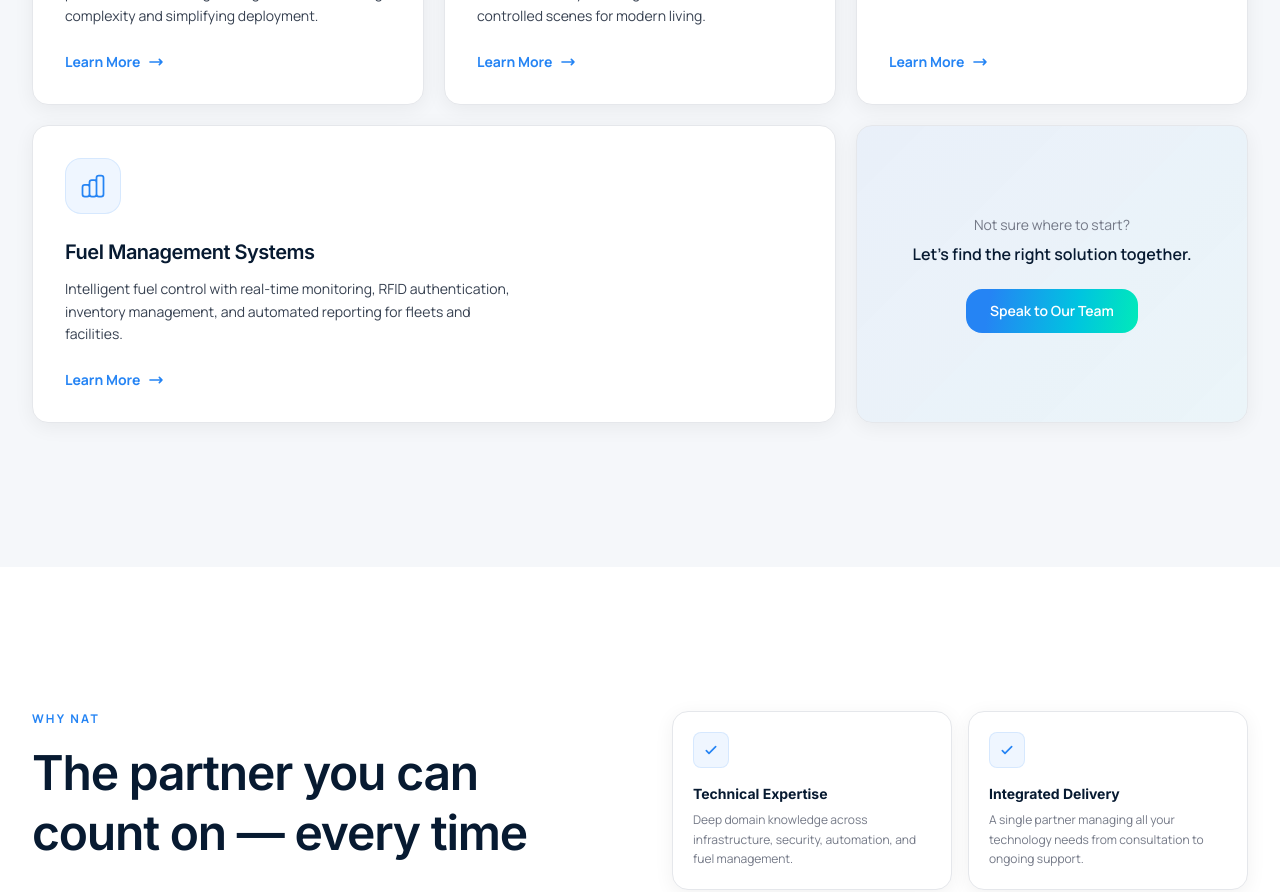
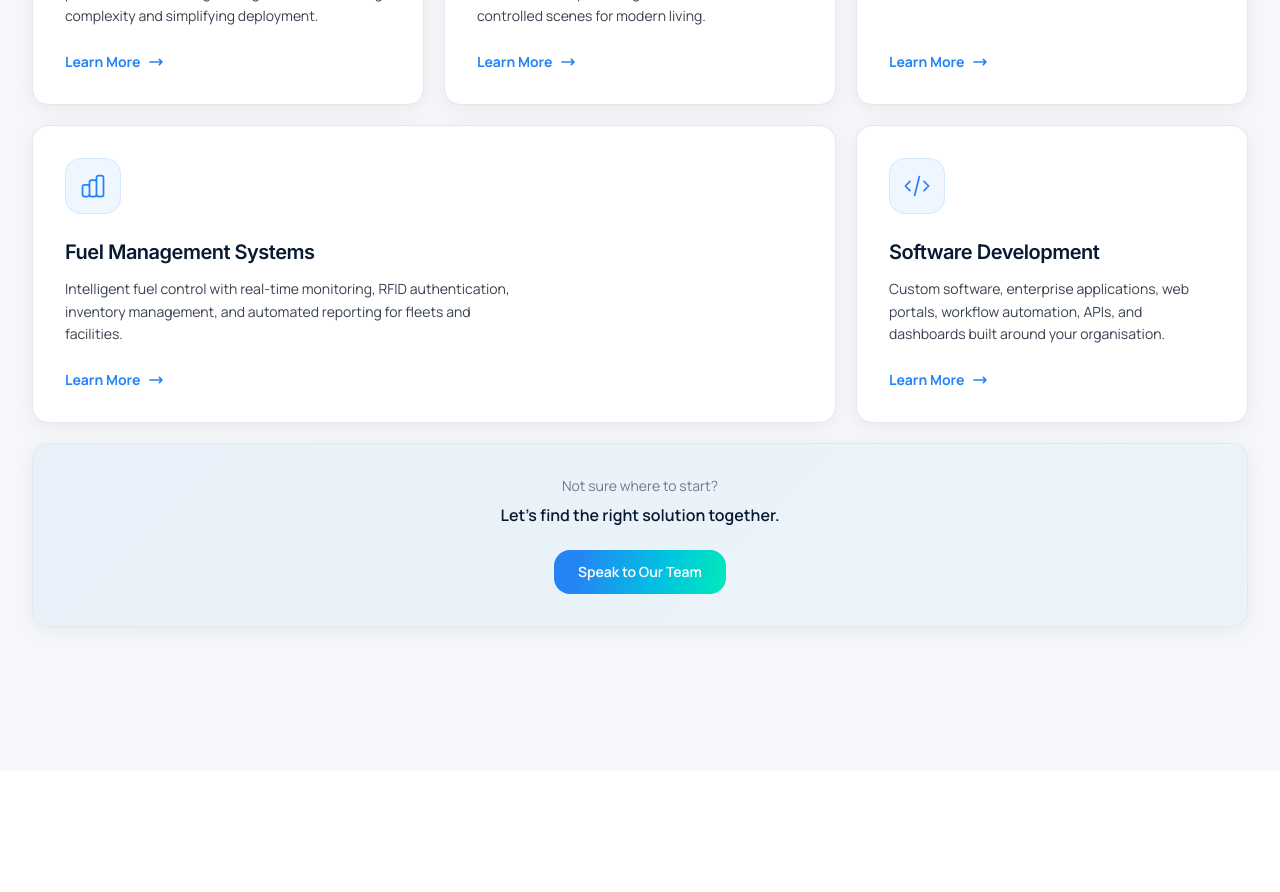
Before and after one commit to solomonlior7-ctrl/nat-website, a Next.js app: page / in a window 1280 px wide. Shown: the part 1980-2872 px from the top of the page. Built offline with nearby package versions, Linux system fonts and the light colour scheme; no server answers; the database is empty.

Commit message:
Add Software Development card to homepage bento grid

```diff
--- a/src/app/page.tsx
+++ b/src/app/page.tsx
@@ -276,9 +276,34 @@ export default async function HomePage() {
               </div>
             </Link>
 
+            {/* Card 6: Software Development */}
+            <Link
+              href="/services/software-development"
+              className="glass-card gradient-border bento-card rounded-2xl p-8 group flex flex-col justify-between min-h-[220px]"
+            >
+              <div>
+                <div className="w-14 h-14 rounded-2xl flex items-center justify-center mb-6"
+                  style={{ background: "rgba(37,132,244,0.07)", border: "1px solid rgba(37,132,244,0.12)" }}>
+                  <svg className="w-7 h-7 text-accent" fill="none" viewBox="0 0 24 24" stroke="currentColor">
+                    <path strokeLinecap="round" strokeLinejoin="round" strokeWidth={1.5} d="M10 20l4-16m4 4l4 4-4 4M6 16l-4-4 4-4" />
+                  </svg>
+                </div>
+                <h3 className="text-xl font-semibold text-ink mb-3 tracking-tight">Software Development</h3>
+                <p className="font-sans text-ink-soft text-sm leading-relaxed">
+                  Custom software, enterprise applications, web portals, workflow automation, APIs, and dashboards built around your organisation.
+                </p>
+              </div>
+              <div className="flex items-center gap-2 text-accent text-sm font-bold mt-6 group-hover:gap-3 transition-all font-sans">
+                Learn More
+                <svg className="w-4 h-4" fill="none" viewBox="0 0 24 24" stroke="currentColor">
+                  <path strokeLinecap="round" strokeLinejoin="round" strokeWidth={2.5} d="M17 8l4 4m0 0l-4 4m4-4H3" />
+                </svg>
+              </div>
+            </Link>
+
             {/* CTA Card */}
             <div
-              className="glass-card rounded-2xl p-8 flex flex-col items-center justify-center text-center min-h-[220px] relative overflow-hidden"
+              className="md:col-span-3 glass-card rounded-2xl p-8 flex flex-col items-center justify-center text-center min-h-[160px] relative overflow-hidden"
               style={{
                 background: "linear-gradient(135deg, rgba(37,132,244,0.06) 0%, rgba(0,196,224,0.04) 100%)",
               }}
```
